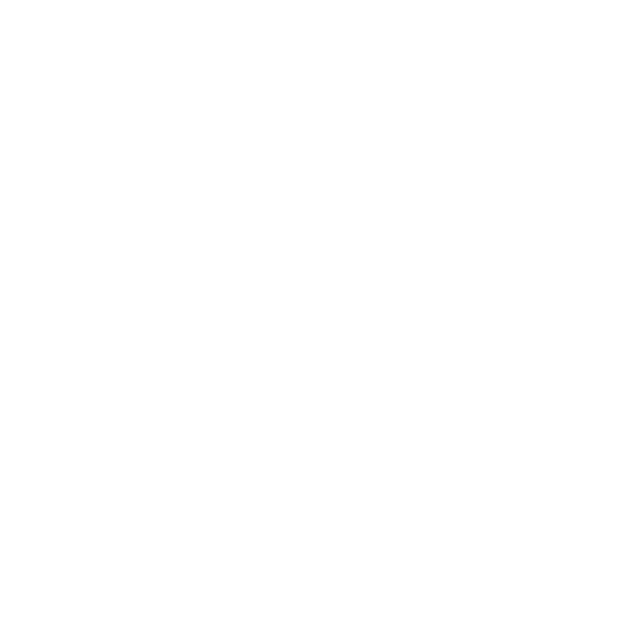
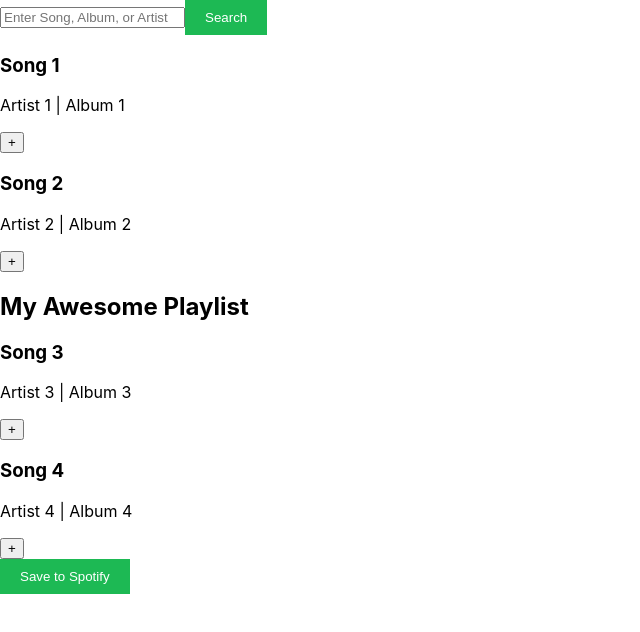
Before and after one commit to umairansar64/jammming, a React (Create React App) app: page / in a window 1280 px wide. Shown: the top 632 px of the page, without its empty margins (0-640 px from the left). Built offline with nearby package versions, Linux system fonts and the light colour scheme.

Commit message:
Implement Track Listing, Implement Playlists and Adding Songs

```diff
--- a/src/components/App/App.js
+++ b/src/components/App/App.js
@@ -1,15 +1,34 @@
-import React from 'react';
+import React, {useState} from 'react';
 import './App.module.css';
 import SearchBar from '../SearchBar/SearchBar';
 import SearchResults from '../SearchResults/SearchResults';
 import Playlist from '../Playlist/Playlist';
+import styles from './App.module.css';
 
 function App() {
+  const addTrack = (trackToAdd) => {
+    // Check if the track is already in the playlist
+    if (!playlistTracks.find(track => track.id === trackToAdd.id)) {
+      setPlaylistTracks(prevTracks => [...prevTracks, trackToAdd]);
+    }
+  };
+  const [playlistName, setPlaylistName] = useState("My Awesome Playlist");
+  const [playlistTracks, setPlaylistTracks] = useState([
+    { id: 3, name: "Song 3", artist: "Artist 3", album: "Album 3" },
+    { id: 4, name: "Song 4", artist: "Artist 4", album: "Album 4" },
+    // ... add more tracks as needed ...
+  ]);
+  const [tracks, setTracks] = useState([
+    { id: 1, name: "Song 1", artist: "Artist 1", album: "Album 1" },
+    { id: 2, name: "Song 2", artist: "Artist 2", album: "Album 2" },
+    // ... add more tracks as needed ...
+  ]);
+
   return (
     <div className="App">
       <SearchBar />
-      <SearchResults />
-      <Playlist />
+      <SearchResults trackData={tracks} onAdd={addTrack} />
+      <Playlist name={playlistName} tracks={playlistTracks} />
       {/* And other components as needed */}
     </div>
   );
--- a/src/components/Playlist/Playlist.js
+++ b/src/components/Playlist/Playlist.js
@@ -1,10 +1,13 @@
 import React from 'react';
-import './Playlist.module.css';
+import styles from './Playlist.module.css';
+import Tracklist from '../Tracklist/Tracklist';
 
-function Playlist() {
+function Playlist({ name, tracks }) {
   return (
-    <div className="Playlist">
-      {/* Input field and search button will go here */}
+    <div className={styles.Playlist}>
+      <h2 className="Playlist-name">{name}</h2>
+      <Tracklist tracks={tracks} />
+      <button className={styles.SaveToSpotifyButton}>Save to Spotify</button>
     </div>
   );
 }
--- a/src/components/Playlist/Playlist.module.css
+++ b/src/components/Playlist/Playlist.module.css
@@ -0,0 +1,8 @@
+.SaveToSpotifyButton {
+    /* Add your desired styling for the button here */
+    background-color: #1DB954; /* Spotify green for example */
+    color: white;
+    border: none;
+    padding: 10px 20px;
+    cursor: pointer;
+}
--- a/src/components/SearchBar/SearchBar.js
+++ b/src/components/SearchBar/SearchBar.js
@@ -1,10 +1,11 @@
 import React from 'react';
-import './SearchBar.module.css';
+import styles from './SearchBar.module.css';
 
 function SearchBar() {
   return (
-    <div className="SearchBar">
-      {/* Input field and search button will go here */}
+    <div className={styles.SearchBar}>
+      <input placeholder="Enter Song, Album, or Artist" />
+      <button className={styles.SearchButton}>Search</button>
     </div>
   );
 }
--- a/src/components/SearchBar/SearchBar.module.css
+++ b/src/components/SearchBar/SearchBar.module.css
@@ -0,0 +1,8 @@
+.SearchButton {
+    /* Add your desired styling for the button here */
+    background-color: #1DB954; /* Spotify green for example */
+    color: white;
+    border: none;
+    padding: 10px 20px;
+    cursor: pointer;
+}
--- a/src/components/SearchResults/SearchResults.js
+++ b/src/components/SearchResults/SearchResults.js
@@ -1,10 +1,11 @@
 import React from 'react';
 import './SearchResults.module.css';
+import Tracklist from '../Tracklist/Tracklist';
 
-function SearchResults() {
+function SearchResults({ trackData, onAdd }) {
   return (
     <div className="SearchResults">
-      {/* Input field and search button will go here */}
+      <Tracklist tracks={trackData} onAdd={onAdd} isRemovable={false} />
     </div>
   );
 }
--- a/src/components/Track/Track.js
+++ b/src/components/Track/Track.js
@@ -1,20 +1,21 @@
 import React from 'react';
 import './Track.module.css';
 
-function Track() {
-    const songData = {
-        title: "Mock Song",
-        artist: "Mock Artist",
-        duration: "3:30"
-    };
-
+function Track({ track, onAdd, isRemovable, onRemove }) {
     return (
         <div className="Track">
-        <h1>{songData.title}</h1>
-        <p>Artist: {songData.artist}</p>
-        <p>Duration: {songData.duration}</p>
+        <div className="Track-info">
+          <h3 className="Track-name">{track.name}</h3>
+          <p className="Track-artist-album">{track.artist} | {track.album}</p>
         </div>
+
+        {!isRemovable ?
+          <button className="Track-action" onClick={() => onAdd(track)}>+</button>
+          :
+          <button className="Track-action" onClick={() => onRemove(track)}>-</button>
+        }
+      </div>
     );
-}
+  }
 
 export default Track;
--- a/src/components/Track/Track.module.css
+++ b/src/components/Track/Track.module.css
@@ -0,0 +1,3 @@
+.Track-action {
+    cursor: pointer;
+  }
--- a/src/components/Tracklist/Tracklist.js
+++ b/src/components/Tracklist/Tracklist.js
@@ -1,10 +1,19 @@
 import React from 'react';
 import './Tracklist.module.css';
+import Track from '../Track/Track';
 
-function Tracklist() {
+function Tracklist({ tracks, onAdd, isRemovable, onRemove }) {
   return (
     <div className="Tracklist">
-      {/* Input field and search button will go here */}
+      {tracks.map(track =>
+        <Track
+          key={track.id}
+          track={track}
+          onAdd={onAdd}
+          isRemovable={isRemovable}
+          onRemove={onRemove}
+        />
+      )}
     </div>
   );
 }
```
